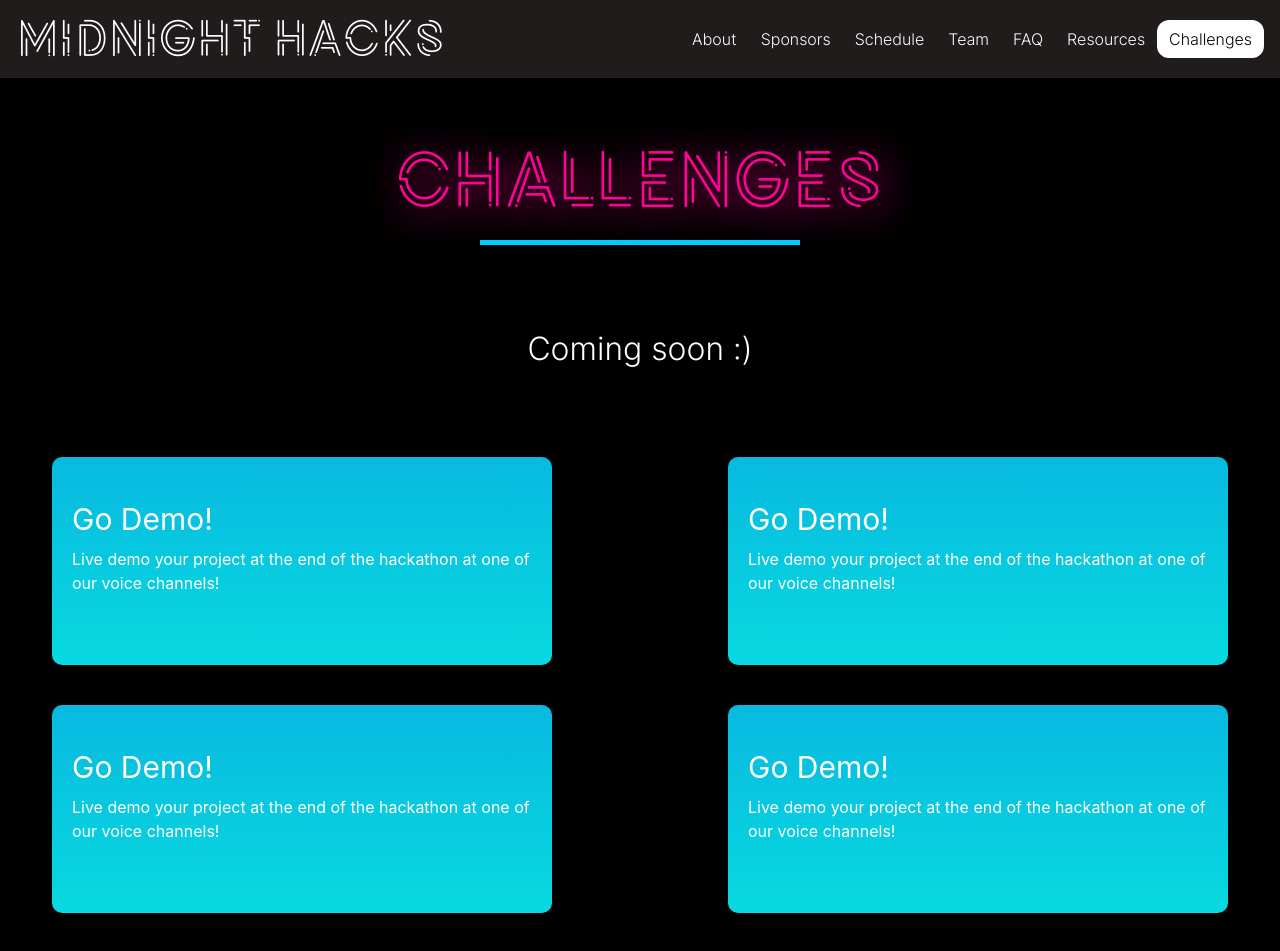
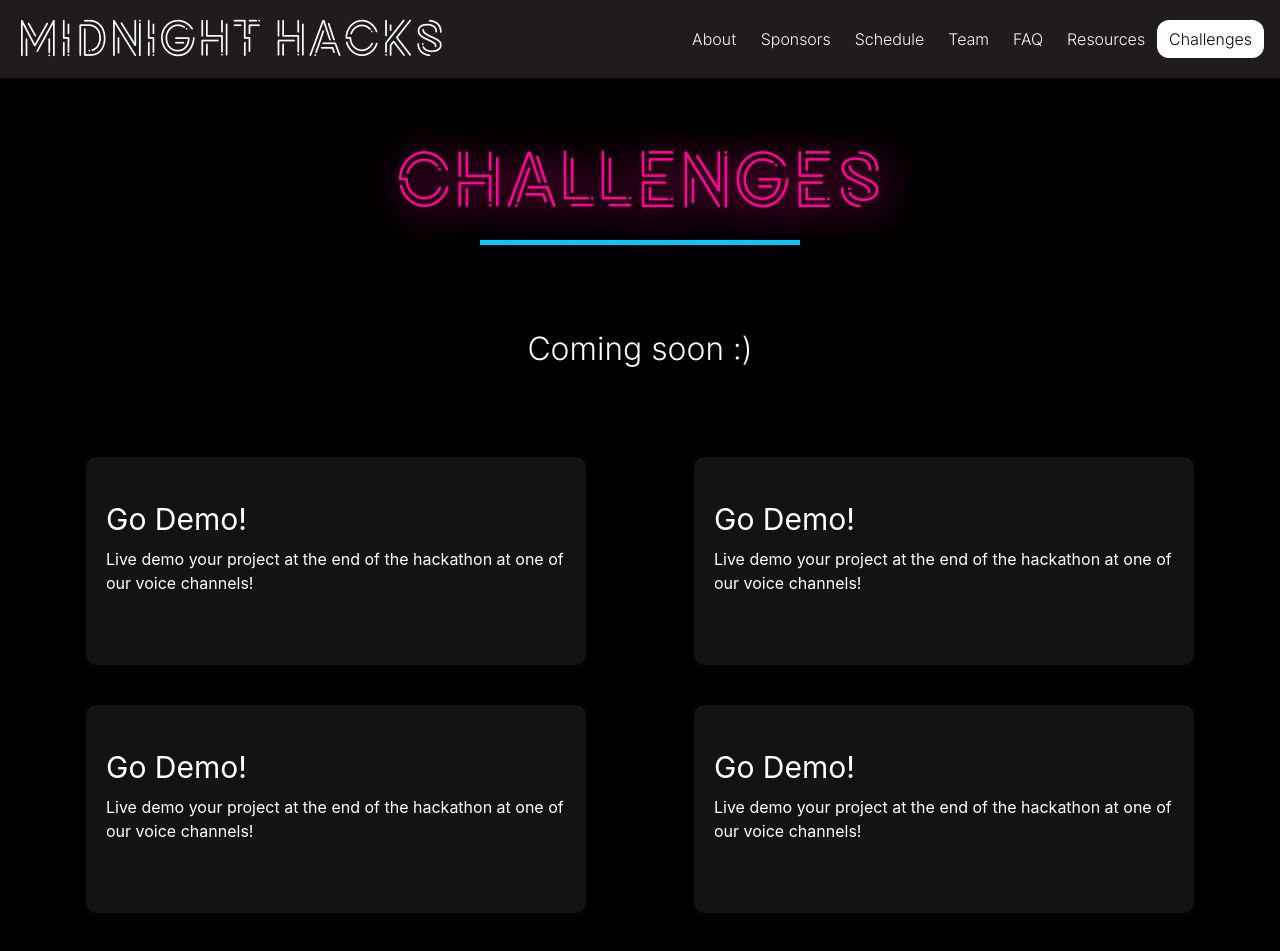
Before and after one commit to Midnight-Hacks/site, a Next.js app: page /challenges in a window 1280 px wide. Shown: the top 951 px of the page. Built offline with nearby package versions, Linux system fonts and the light colour scheme.

Commit message:
improved challenge cards

```diff
--- a/styles/Card.module.css
+++ b/styles/Card.module.css
@@ -8,7 +8,8 @@
     border-radius: 10px;
     box-shadow: 0px 6px 10px rgba(0, 0, 0, 0.25);
     transition: all 0.2s;
-    background: linear-gradient(rgb(8, 185, 224), rgb(8, 217, 224));
+    background-color: #131313;
+    /*background: linear-gradient(rgb(8, 185, 224), rgb(8, 217, 224));*/
     cursor: pointer;
 }
 
--- a/styles/Challenges.module.css
+++ b/styles/Challenges.module.css
@@ -23,7 +23,7 @@
 .cardSection {
   display: flex;
   flex-wrap: wrap;
-  justify-content: space-between;
+  justify-content:space-around;
   margin-left: 2rem;
   margin-right: 2rem;
   margin-bottom: 5rem;
```
Also changed, not shown: 1 other file (tests, documents, lock files or other folders).
